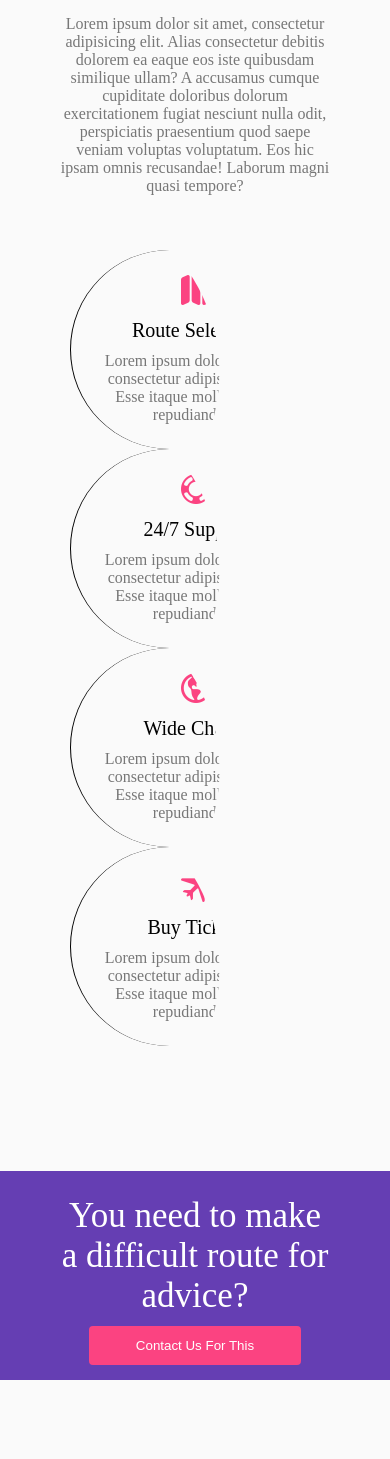
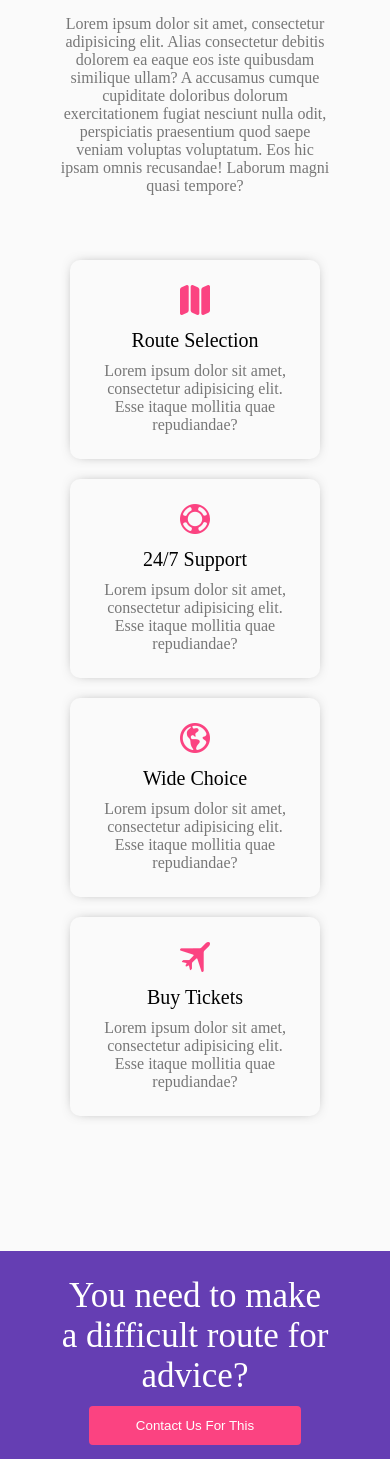
Before and after one commit to edgar-davtyan/trip_way, a PHP site: page / in a window 390 px wide. Shown: the part 1252-2711 px from the top of the page. Run offline with PHP 8.4, Linux system fonts and the light colour scheme.

Commit message:
added code

```diff
--- a/style.css
+++ b/style.css
@@ -209,7 +209,7 @@ a {
     clip-path: circle(178px at -28px 122px);
     border-left: 1px solid;
     border-radius: 242px;
-    margin-bottom: -100%;
+    margin-bottom: -200%;
 }
 
 .slid-top {
@@ -631,14 +631,17 @@ a {
         width: 15%;
         padding: 25px;
         min-width: 200px;
-        clip-path: circle(178px at -28px 122px);
         border-left: 1px solid;
-        border-radius: 242px;
-        margin-top: -130%;
+        margin-bottom: -200%;
+        border-left: 0 solid;
+        box-shadow: 0 0 14px -7px #000000ad;
+        border-radius: 10px;
+        clip-path: circle(350px at -28px 122px);
+
     }
 
     .slid-top {
-        margin-top: 0;
+        margin: 10px;
     }
     .discounts-container-box-form {
         margin: 0 auto;
```
